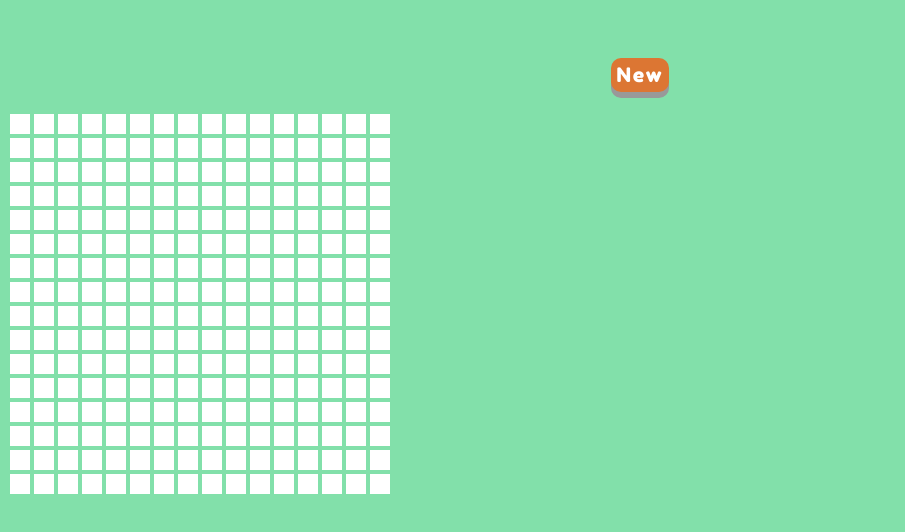
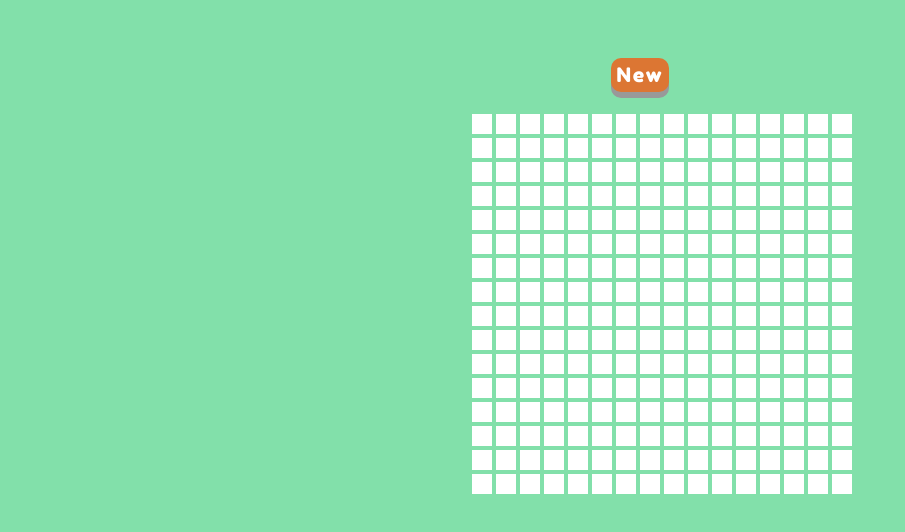
Before and after one commit to tris-rivers/jquery-odin, a plain HTML site: page index.html in a window 1280 px wide. Shown: the whole page, without its empty margins (0-905 px from the left). Drawn offline with nearby package versions, Linux system fonts and the light colour scheme.

Commit message:
Update style.css

```diff
--- a/style.css
+++ b/style.css
@@ -48,7 +48,7 @@ body{
 
 
 #container{
-	margin: 0 auto;
-	margin-top: 20px;
-	position: fixed;
+  margin-left: 462px;
+  margin-top: 20px;
+  position: fixed;
 }
```
